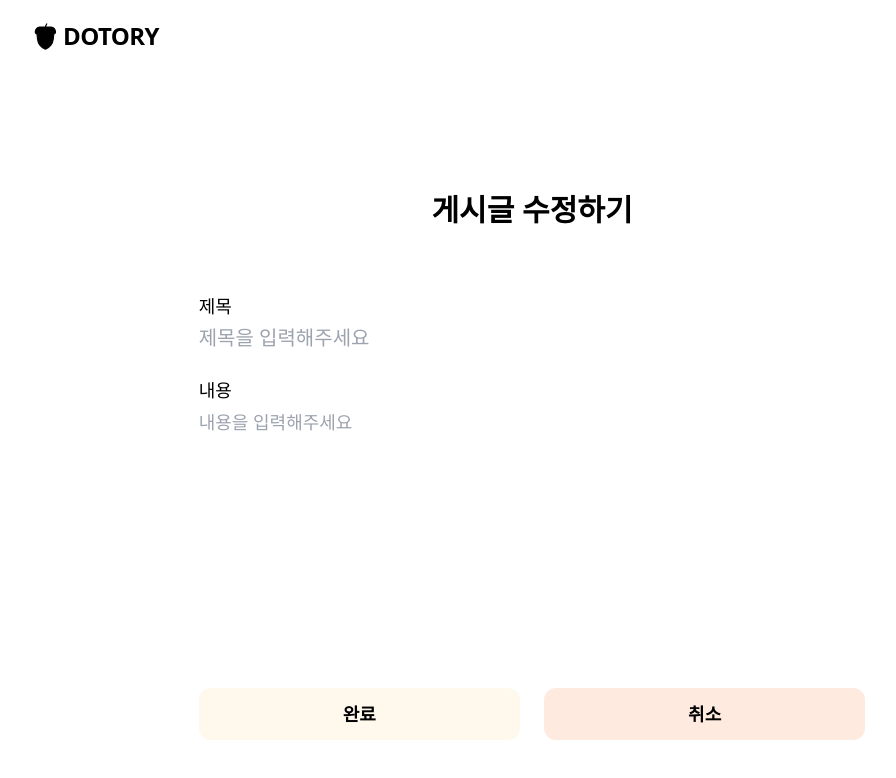
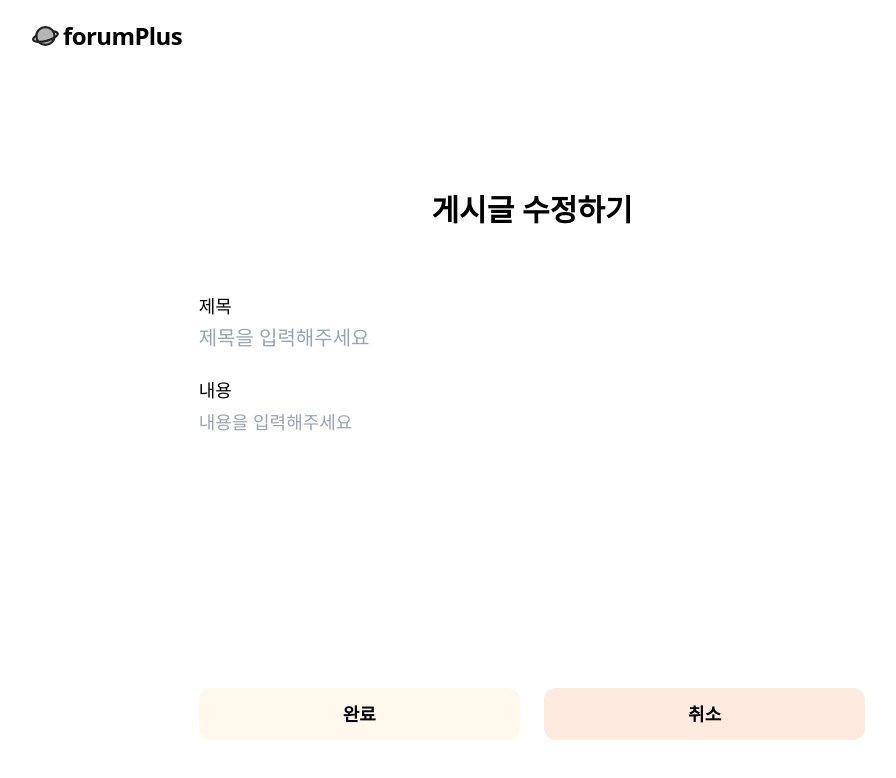
Before and after one commit to zooyaam/forumPlus, a Next.js app: page /edit/1 in a window 1280 px wide. Shown: the top 778 px of the page, without its empty margins (108-1004 px from the left). Built offline with nearby package versions, Linux system fonts and the light colour scheme; no server answers; the database is empty.

Commit message:
changed project name

```diff
--- a/pages/api/auth/[...nextauth].tsx
+++ b/pages/api/auth/[...nextauth].tsx
@@ -34,7 +34,7 @@ export const authOptions: AuthOptions = {
           return null;
         }
 
-        let db = (await connectDB).db("dotory");
+        let db = (await connectDB).db("forum");
         let user = await db
           .collection("user_cred")
           .findOne({ email: credentials.email });
--- a/pages/api/auth/signup.tsx
+++ b/pages/api/auth/signup.tsx
@@ -6,7 +6,7 @@ export default async function handler(req: any, res: any) {
     const hash = await bcrypt.hash(req.body.password, 10);
     req.body.password = hash;
 
-    let db = (await connectDB).db("dotory");
+    let db = (await connectDB).db("forum");
     await db.collection("user_cred").insertOne(req.body);
     res.status(200).json("성공");
   }
--- a/pages/api/post/delete.tsx
+++ b/pages/api/post/delete.tsx
@@ -7,7 +7,7 @@ import { authOptions } from "../auth/[...nextauth]";
 
 export default async function handler(req: any, res: any) {
   let client = await connectDB;
-  const db = client.db("dotory");
+  const db = client.db("forum");
 
   if (req.method === "DELETE") {
     let session = await getServerSession(req, res, authOptions);
--- a/pages/api/post/edit.tsx
+++ b/pages/api/post/edit.tsx
@@ -7,7 +7,7 @@ import { authOptions } from "../auth/[...nextauth]";
 
 export default async function handler(req: any, res: any) {
   let client = await connectDB;
-  const db = client.db("dotory");
+  const db = client.db("forum");
 
   if (req.method === "POST") {
     let session = await getServerSession(req, res, authOptions);
--- a/pages/api/post/new.tsx
+++ b/pages/api/post/new.tsx
@@ -4,7 +4,7 @@ import { authOptions } from "../auth/[...nextauth]";
 
 export default async function handler(req: any, res: any) {
   let client = await connectDB;
-  const db = client.db("dotory");
+  const db = client.db("forum");
 
   let session = await getServerSession(req, res, authOptions);
   if (session) {
--- a/src/app/edit/[id]/page.tsx
+++ b/src/app/edit/[id]/page.tsx
@@ -11,7 +11,7 @@ type PostId = {
 
 export default async function EditPage(postId: PostId) {
   let client = await connectDB;
-  const db = client.db("dotory");
+  const db = client.db("forum");
   let result = await db
     .collection("post")
     .findOne({ _id: new ObjectId(postId.params.id) });
--- a/src/app/layout.tsx
+++ b/src/app/layout.tsx
@@ -13,8 +13,8 @@ const fontSans = localFont({
 });
 
 export const metadata: Metadata = {
-  title: "DOTORY",
-  description: "DOTORY Community",
+  title: "forumPlus",
+  description: "forum plus Community",
 };
 
 export default async function RootLayout({
--- a/src/app/list/page.tsx
+++ b/src/app/list/page.tsx
@@ -5,7 +5,7 @@ import Image from "next/image";
 
 export default async function List() {
   let client = await connectDB;
-  const db = client.db("dotory");
+  const db = client.db("forum");
   let result = await db.collection("post").find().toArray();
 
   return (
--- a/src/components/ui/layout/header.tsx
+++ b/src/components/ui/layout/header.tsx
@@ -10,8 +10,8 @@ export default async function Header() {
   return (
     <header className="bg-white px-10 flex justify-between items-center">
       <Link href="/list" className="flex items-center gap-1 p-5">
-        <Image src="/black-icon.svg" alt="도토리" width={27} height={27} />
-        <h1 className="text-2xl font-bold tracking-tight pr-2">DOTORY</h1>
+        <Image src="/black-icon.svg" alt="대표 로고" width={27} height={27} />
+        <h1 className="text-2xl font-bold tracking-tight pr-2">forumPlus</h1>
       </Link>
     </header>
   );
```
Also changed, not shown: public/black-icon.svg, 1 other file (tests, documents, lock files or other folders).
